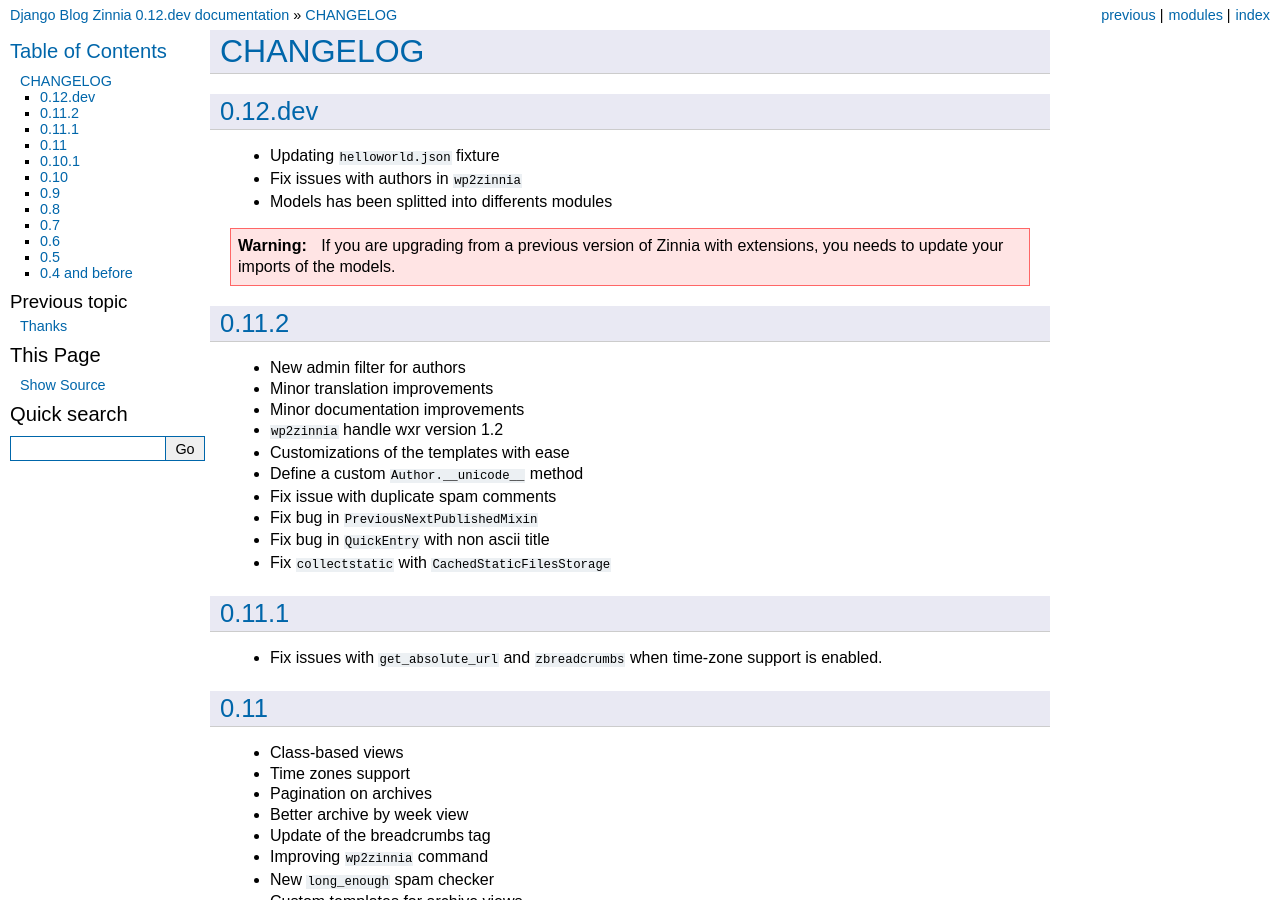
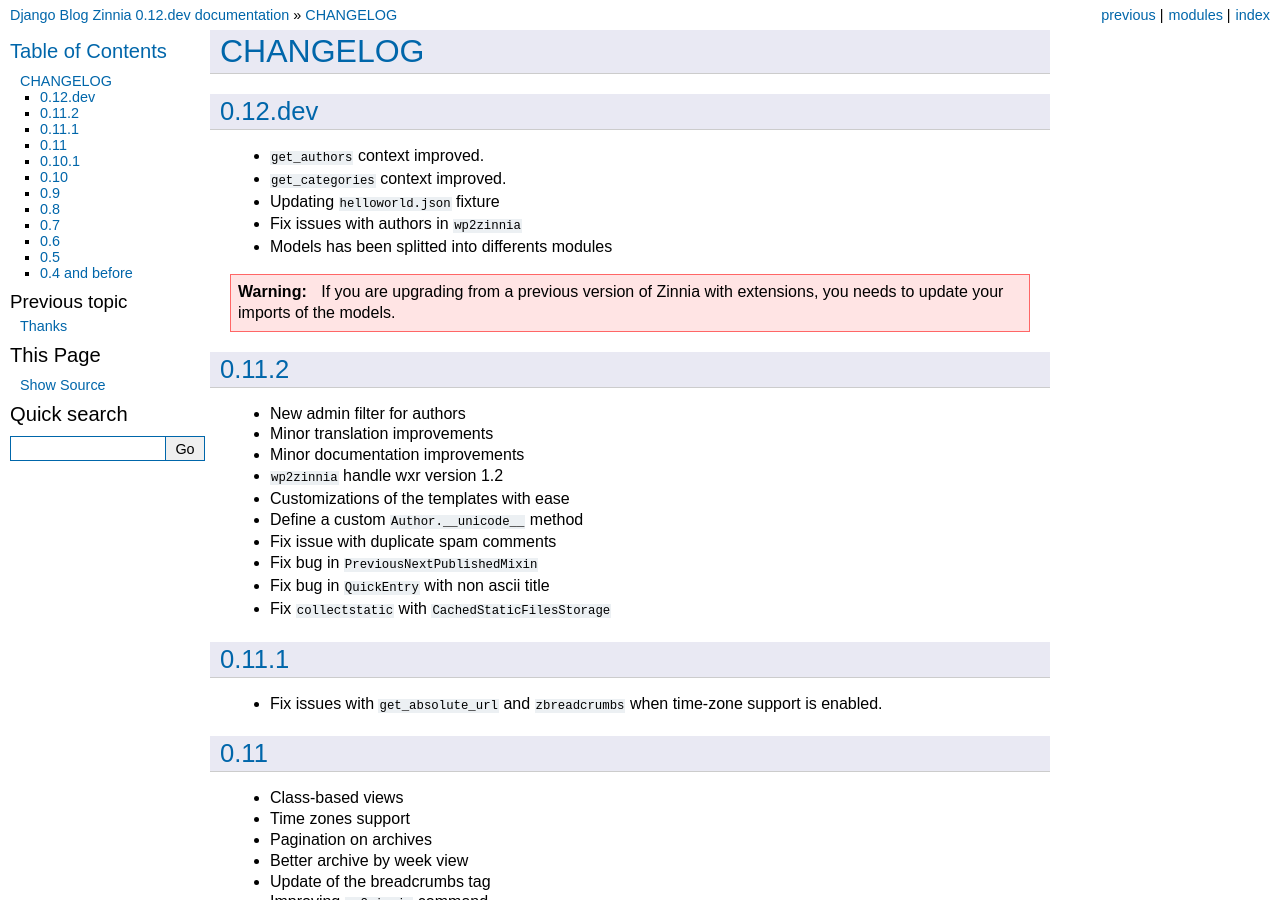
Before and after one commit to Fantomas42/django-blog-zinnia, a Sphinx documentation site: the page built from docs/notes/changelog.rst, in a window 1280 px wide and 900 px high. Built offline with Sphinx 7.4.7, drawn with Linux system fonts in a browser that asks for light colours.

Commit message:
updating changelog with templatetags improvements

```diff
--- a/docs/notes/changelog.rst
+++ b/docs/notes/changelog.rst
@@ -4,6 +4,8 @@
 0.12.dev
 --------
 
+* ``get_authors`` context improved.
+* ``get_categories`` context improved.
 * Updating ``helloworld.json`` fixture
 * Fix issues with authors in ``wp2zinnia``
 * Models has been splitted into differents modules
```
